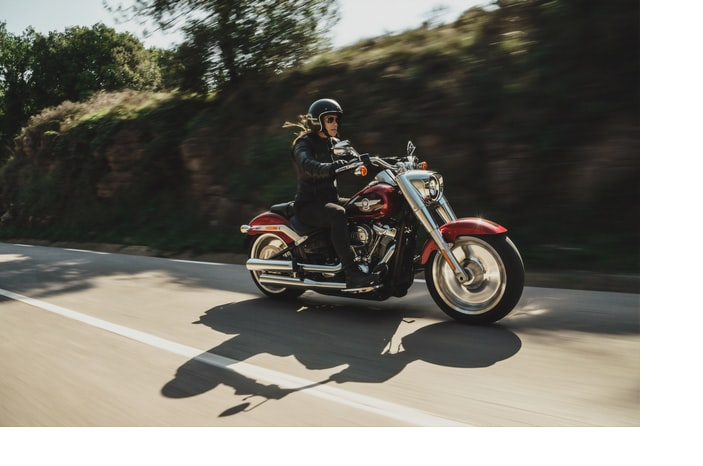
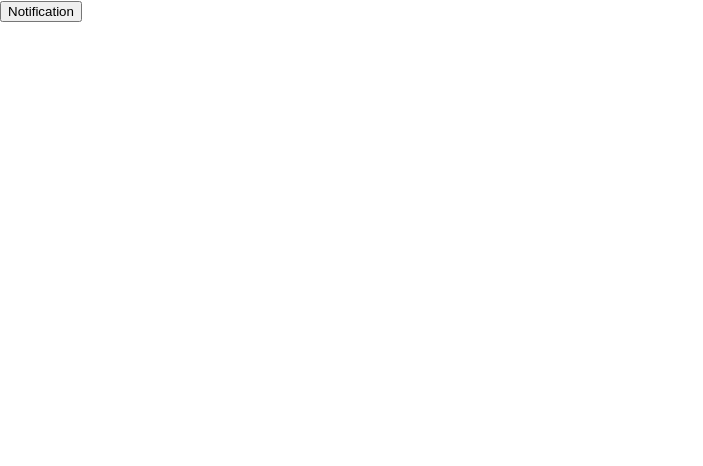
Before and after one commit to Parkyes90/hooks-exercise, a React (Create React App) app: page / in a window 1280 px wide. Shown: the top 466 px of the page, without its empty margins (0-703 px from the left). Built offline with nearby package versions, Linux system fonts and the light colour scheme.

Commit message:
Add hooks useNotification.js

```diff
--- a/src/App.js
+++ b/src/App.js
@@ -1,12 +1,11 @@
 import React from "react";
-import useFullscreen from "./hooks/useFullscreen";
-import bg from "./assets/img/harley-davidson-aiBYhrzsQw4-unsplash.jpg";
+import useNotification from "./hooks/useNotification";
 
 function App() {
-  const { element, toggleFull } = useFullscreen();
+  const fireNotification = useNotification("test", { body: "I Love Kimchi" });
   return (
     <div style={{ height: "1000vh" }}>
-      <img src={bg} alt="ride bicycle" ref={element} onClick={toggleFull} />
+      <button onClick={fireNotification}>Notification</button>
     </div>
   );
 }
--- /dev/null
+++ b/src/hooks/useNotification.js
@@ -0,0 +1,14 @@
+export default (title, options) => {
+  if (!("Notification" in window)) return;
+  return () => {
+    if (Notification.permission !== "granted") {
+      Notification.requestPermission().then(permission => {
+        if (permission === "granted") {
+          new Notification(title, options);
+        }
+      });
+    } else {
+      new Notification(title, options);
+    }
+  };
+};
```
